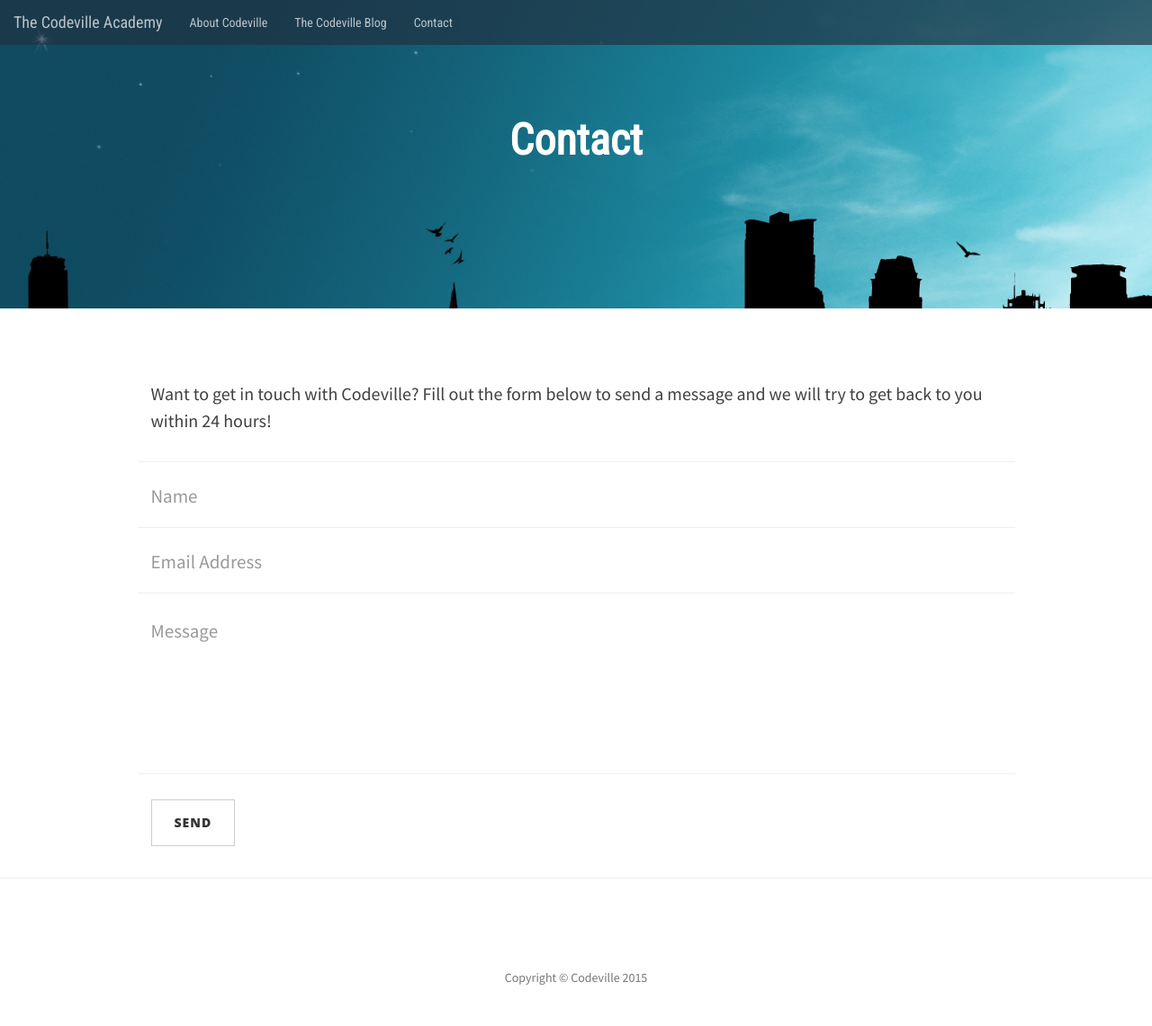
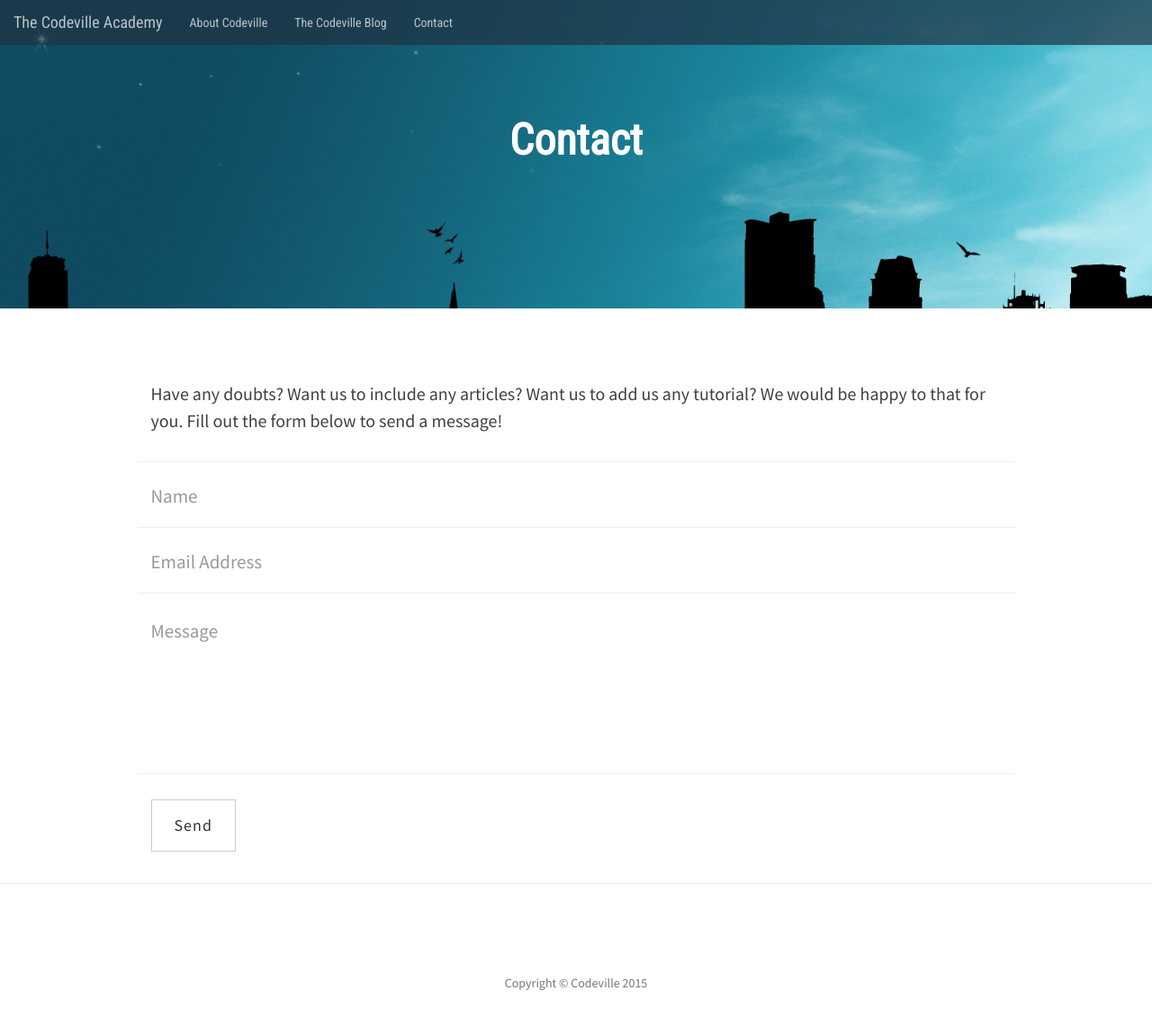
Before and after one commit to codevilleacademy/codevilleacademy.github.com, a Jekyll site: the page built from contact.html, in a window 1280 px wide and 1169 px high. Shown: the top 1141 px of the window at 90% size. Built offline with Jekyll 4.4.1, drawn with Linux system fonts in a browser that asks for light colours; nearby versions of some CDN libraries; Markdown is read by kramdown in place of the engine named in the settings.

Commit message:
Button layout added

```diff
--- a/_layouts/page.html
+++ b/_layouts/page.html
@@ -15,6 +15,10 @@
                             The Codeville Blog
                         {% endif %}</h1>
                     <!--span class="subheading">{{ page.description }}</span-->
+                    <!--div class="text-vertical-center">
+                        <br>
+                        <a href="#main-content" class="btn-desc-dark">Explore</a>
+                    </div-->
                 </div>
             </div>
         </div>
@@ -22,7 +26,7 @@
 </header>
 
 <!-- Main Content -->
-<div class="container">
+<div id="main-content" class="container">
 	<div class="row">
 		<div class="col-lg-10 col-lg-offset-1 col-md-10 col-md-offset-1">
 			{{ content }}
--- a/contact.html
+++ b/contact.html
@@ -2,10 +2,10 @@
 layout: page
 title: "Contact"
 description: "Have questions? I have answers (maybe)."
-header-img: "img/contact-bg.jpg"
+header-img: "img/bg-min.jpg"
 ---
 
-<p>Want to get in touch with Codeville? Fill out the form below to send a message and we will try to get back to you within 24 hours!</p>
+<p>Have any doubts? Want us to include any articles? Want us to add us any tutorial? We would be happy to that for you. Fill out the form below to send a message!</p>
 <form method="POST" action="//formspree.io/arpit.b.bhayani@gmail.com" name="sentMessage" id="contactForm" novalidate>
     <div class="row control-group">
         <div class="form-group col-xs-12 floating-label-form-group controls">
--- a/css/clean-blog.css
+++ b/css/clean-blog.css
@@ -322,22 +322,21 @@
   border-top: 1px solid #eeeeee;
 }
 .btn {
-  font-family: 'Open Sans', 'Helvetica Neue', Helvetica, Arial, sans-serif;
-  text-transform: uppercase;
-  font-size: 14px;
-  font-weight: 800;
+  font-family: "Source Sans Pro",'Open Sans', 'Helvetica Neue', Helvetica, Arial, sans-serif;
+  font-size: 18px;
+  font-weight: 500;
   letter-spacing: 1px;
   border-radius: 0;
   padding: 15px 25px;
 }
 .btn-lg {
-  font-size: 16px;
+  font-size: 24px;
   padding: 25px 35px;
 }
 .btn-default:hover,
 .btn-default:focus {
-  background-color: #0085a1;
-  border: 1px solid #0085a1;
+  background-color: #203242;
+  border: 1px solid #203242;
   color: white;
 }
 .pager {
--- a/css/main.css
+++ b/css/main.css
@@ -45,3 +45,22 @@
 a[class="constant-link"]:visited {text-decoration: none;color:#FFF;}  /* visited link */
 a[class="constant-link"]:hover {text-decoration: none;color:#FFF;}  /* mouse over link */
 a[class="constant-link"]:active {text-decoration: none;color:#FFF;}  /* selected link */
+
+
+.btn-desc-dark {
+    font-family: 'Roboto Condensed',"Source Sans Pro","Helvetica Neue",Helvetica,Arial,sans-serif;
+    font-size: 18px;
+    padding: 10px 16px;
+    border-radius: 0px;
+    color: #fff;
+    background-color: rgba(0,0,0,0.4);
+    text-decoration: none;
+}
+
+.btn-desc-dark:hover,
+.btn-desc-dark:focus,
+.btn-desc-dark:active {
+    color: #fff;
+    background-color: rgba(0,0,0,0.7);
+    text-decoration: none;
+}
```
